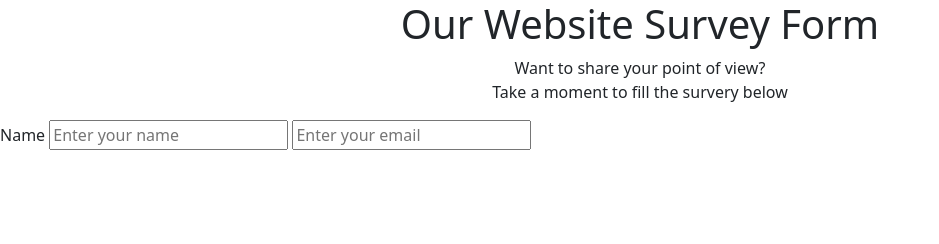
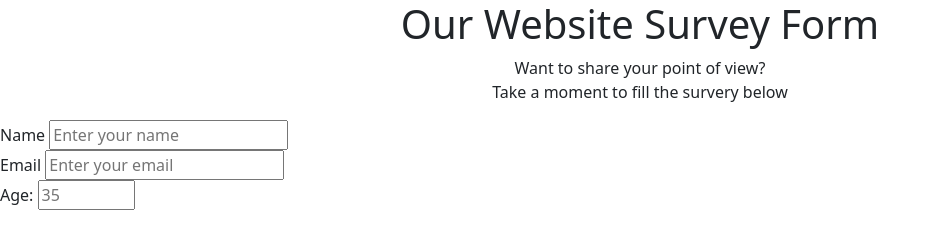
Before and after one commit to adamilare/Review-Practice, a plain HTML site: page index.html in a window 1280 px wide. Shown: the whole page, without its empty margins (0-939 px from the left). Drawn offline with nearby package versions, Linux system fonts and the light colour scheme.

Commit message:
Added number input 7&8

```diff
--- a/index.html
+++ b/index.html
@@ -29,9 +29,16 @@
       <div class="form-group">
         <label id="name-label" for="name">Name</label>
         <input id="name" name="name" type="text" required placeholder="Enter your name"> </input>
-        <input id="email" name="email" type="text" required placeholder="Enter your email"> </input>
+      </div>
+      <div class="form-group">
+        <label for="email" id="email-label">Email</label>
+        <input id="email" name="email" type="email" required placeholder="Enter your email"> </input>
+      </div>
 
-      </div>
+    <div class="form-group">
+      <label id="number-label" for="number">Age:</label>
+      <input id="number" name="number" min="18" max = "120" type="number" required placeholder="35"> </input>
+    </div>
     </form>
 
   </div>
```
